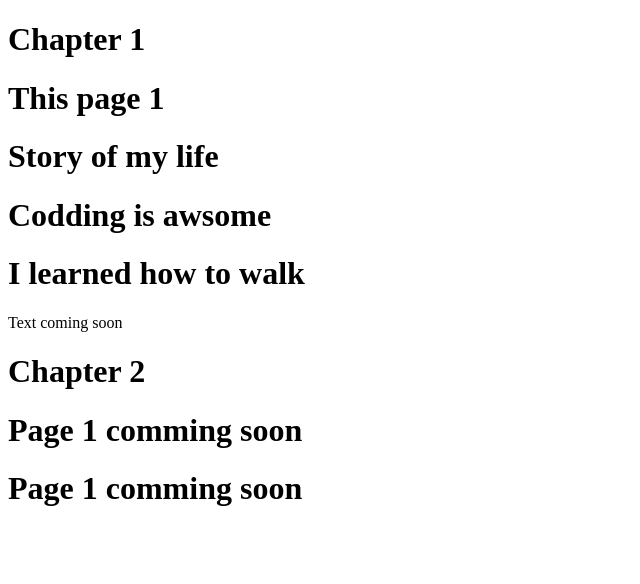
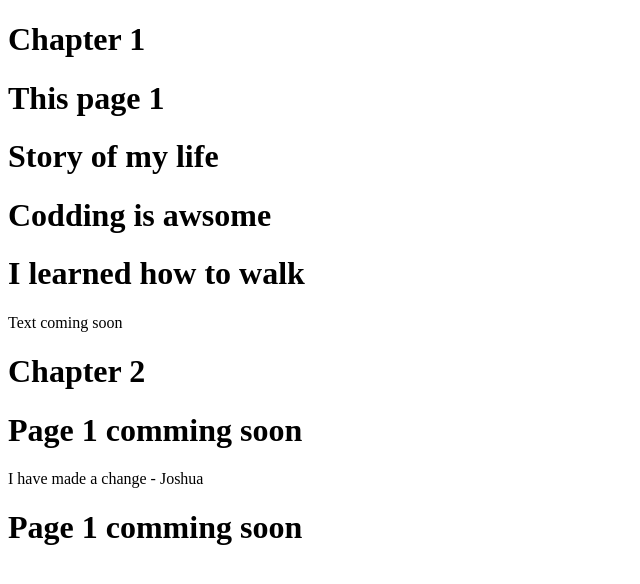
Before and after one commit to Arthur-codeX/refactored-octo-enigma, a React (Vite) app: page / in a window 1280 px wide. Shown: the top 584 px of the page, without its empty margins (0-640 px from the left). Built offline with nearby package versions, Linux system fonts and the light colour scheme.

Commit message:
Made changes chapter 2 page 1

```diff
--- a/src/App/Chapter2/Page1.jsx
+++ b/src/App/Chapter2/Page1.jsx
@@ -2,6 +2,7 @@ function Page() {
   return (
     <div>
       <h1>Page 1 comming soon</h1>
+      <p>I have made a change - Joshua</p>
     </div>
   );
 }
```
